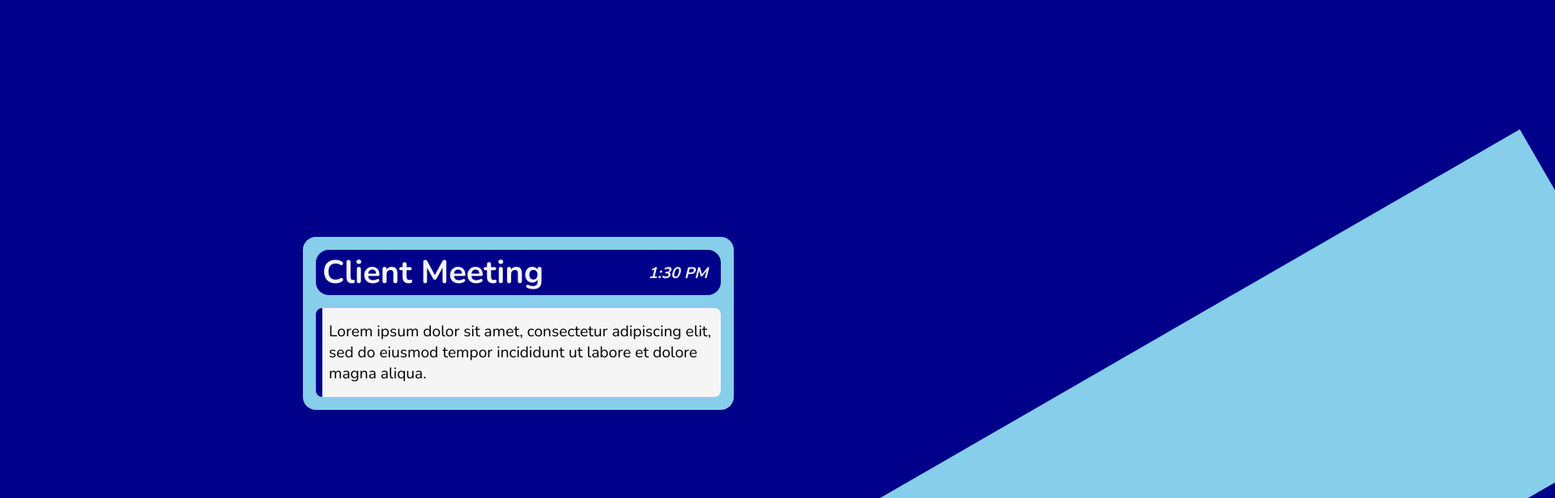
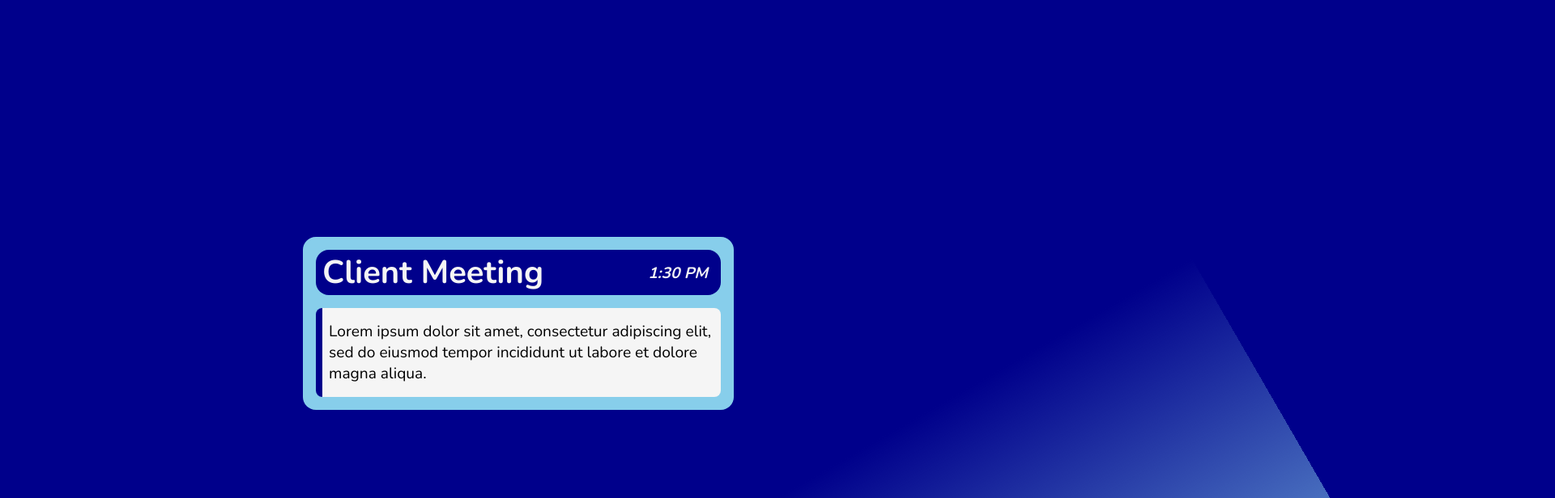
Before and after one commit to djclayton21/ui-design-practice, a plain HTML site: page simple-layout/1/index.html in a window 1280 px wide. Shown: the top 616 px of the page at 81% size, 1920 px wide, since content can reach past the window. Drawn offline with nearby package versions, Linux system fonts and the light colour scheme.

Commit message:
fiddle challenge 1

```diff
--- a/simple-layout/1/index.css
+++ b/simple-layout/1/index.css
@@ -25,17 +25,16 @@ body {
   background: darkblue;
   position: relative;
   max-height: 100vh;
-  overflow: hidden;
 }
 
 body:before {
   content: '';
-  height: 50%;
-  width: 100%;
-  background-color: skyblue;
-  position: absolute;
-  bottom: -50%;
-  left: 60%;
+  height: 50vw;
+  width: 75vw;
+  background: linear-gradient(darkblue, skyblue);
+  position: fixed;
+  bottom: -50vw;
+  left: 50%;
   transform-origin: 0 0;
   transform: rotate(-30deg);
   z-index: -1;
@@ -73,8 +72,8 @@ body:before {
 .container p {
   margin: 1rem 0 0 0;
   font-size: 1.2rem;
-  padding: 1rem 0 1rem .5rem;
-  border-left: .5rem solid darkblue;
-  border-radius: .5rem;
-  background: whitesmoke
+  padding: 1rem 0 1rem 0.5rem;
+  border-left: 0.5rem solid darkblue;
+  border-radius: 0.5rem;
+  background: whitesmoke;
 }
```
